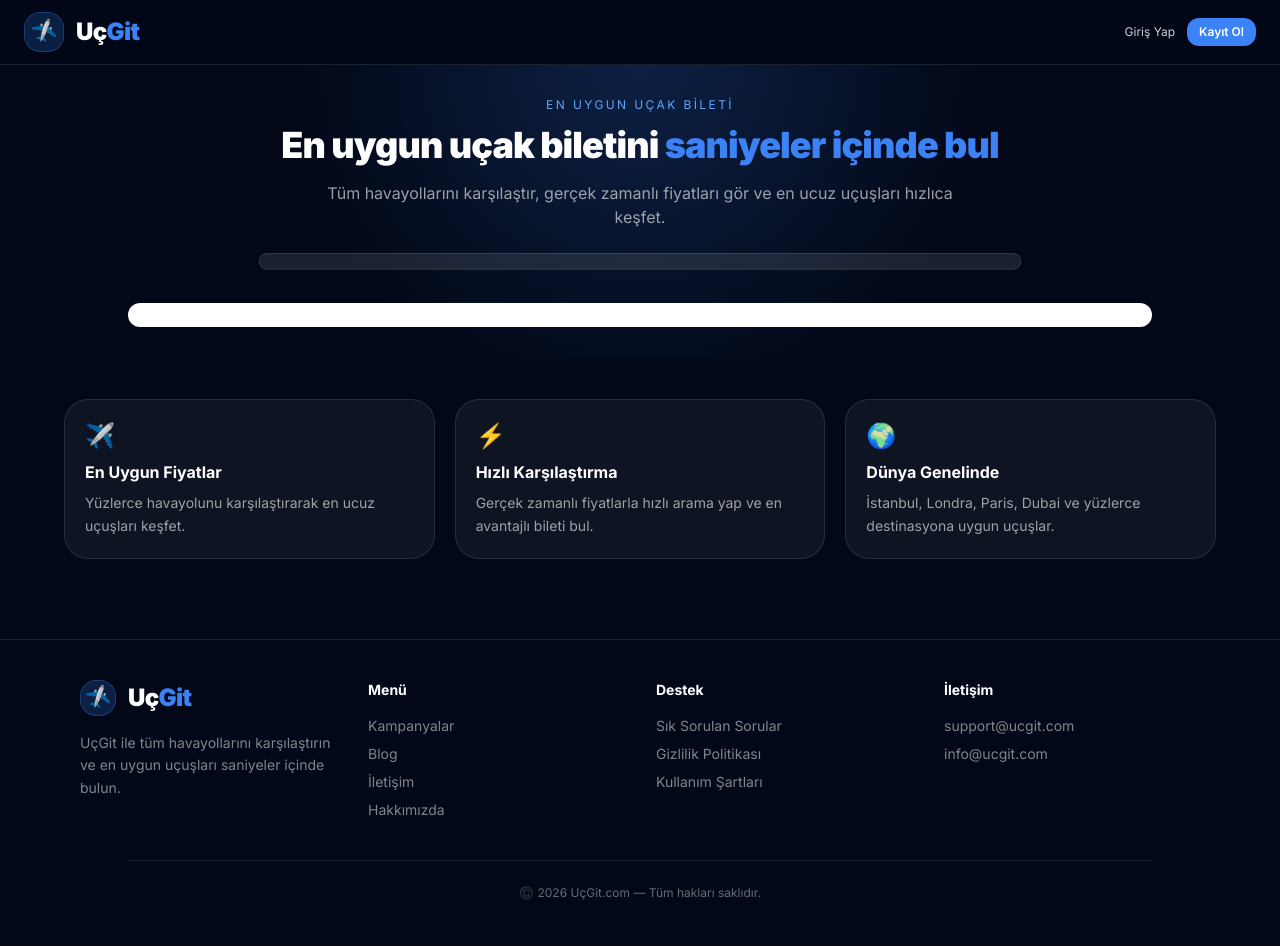
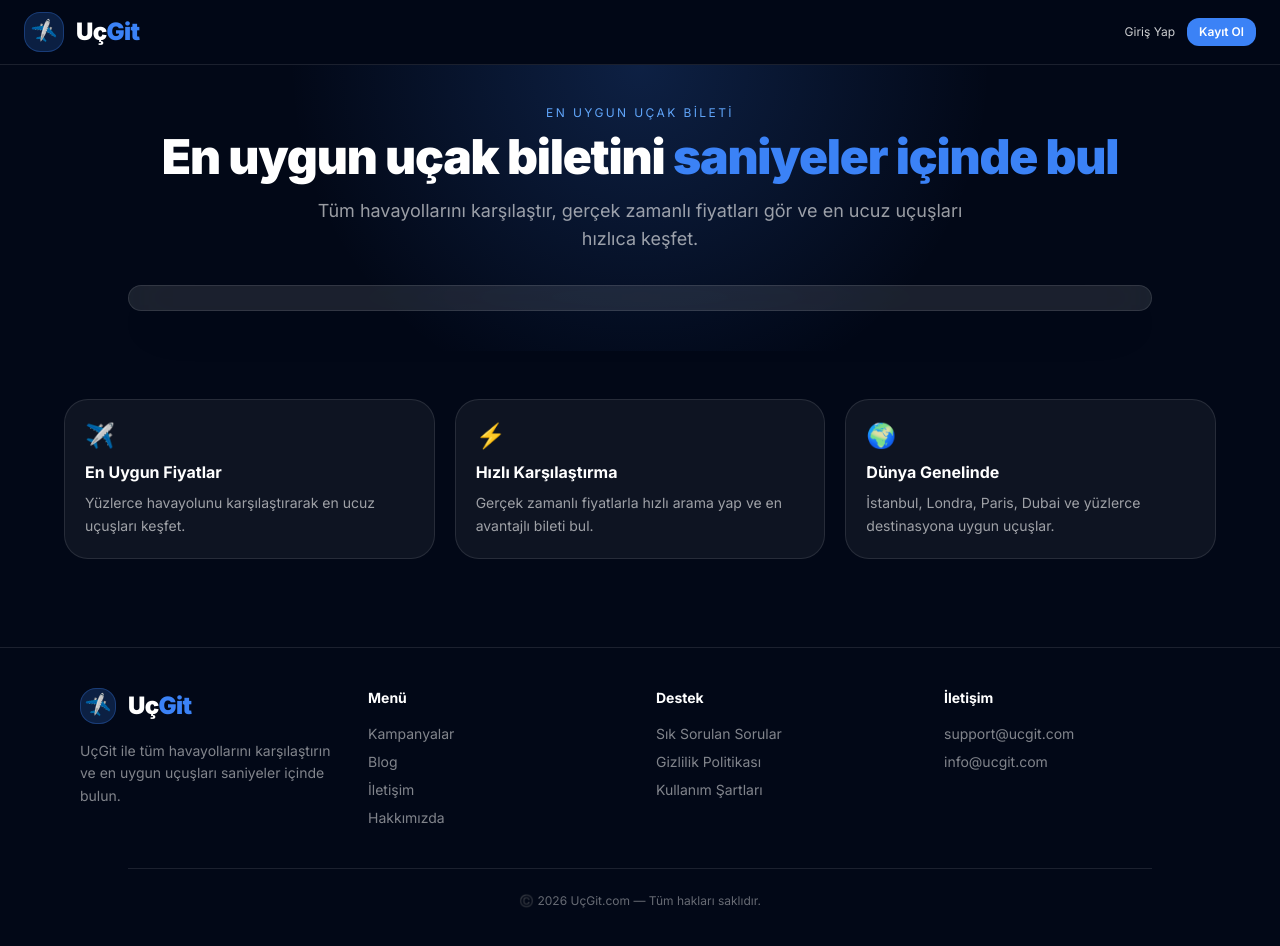
Before and after one commit to melihizzet/flight-platform, a Next.js app: page / in a window 1280 px wide. Shown: the top 946 px of the page. Built offline with nearby package versions, Linux system fonts and the light colour scheme.

Commit message:
upgrade twWoo

```diff
--- a/app/page.tsx
+++ b/app/page.tsx
@@ -1,5 +1,6 @@
 "use client";
 
+import Script from "next/script";
 import { Inter } from "next/font/google";
 
 const inter = Inter({
@@ -22,7 +23,8 @@ export default function HomePage() {
         iframe {
           width: 100% !important;
           max-width: 100% !important;
-          border-radius: 24px !important;
+          border-radius: 22px !important;
+          overflow: hidden !important;
         }
 
         body {
@@ -63,7 +65,7 @@ export default function HomePage() {
       </header>
 
       {/* HERO */}
-      <section className="relative py-8 px-4">
+      <section className="relative py-10 px-4">
 
         <div className="absolute inset-0 bg-[radial-gradient(circle_at_top,rgba(59,130,246,0.20),transparent_50%)]"></div>
 
@@ -73,39 +75,27 @@ export default function HomePage() {
             En Uygun Uçak Bileti
           </p>
 
-          <h1 className="text-xl md:text-4xl font-black leading-tight mb-4 tracking-tight">
+          <h1 className="text-2xl md:text-5xl font-black leading-tight mb-4 tracking-tight">
             En uygun uçak biletini{" "}
             <span className="text-blue-500">
               saniyeler içinde bul
             </span>
           </h1>
 
-          <p className="text-sm md:text-base text-white/60 max-w-2xl mx-auto mb-6 leading-relaxed">
+          <p className="text-sm md:text-lg text-white/60 max-w-2xl mx-auto mb-8 leading-relaxed">
             Tüm havayollarını karşılaştır, gerçek zamanlı fiyatları gör
             ve en ucuz uçuşları hızlıca keşfet.
           </p>
 
-          {/* SEARCH */}
+          {/* SEARCH WIDGET */}
           <div className="max-w-5xl mx-auto">
 
-            <div className="bg-white/10 border border-white/10 rounded-[28px] p-2 shadow-2xl overflow-visible max-w-[820px] mx-auto scale-[0.93] origin-top">
+            <div className="bg-white/10 border border-white/10 rounded-[30px] p-3 shadow-2xl overflow-hidden backdrop-blur-xl">
 
-              <script
-                async
+              <Script
+                strategy="afterInteractive"
                 src="https://tpwdg.com/content?currency=try&trs=533807&shmarker=733574&show_hotels=true&powered_by=true&locale=tr&searchUrl=www.aviasales.com%2Fsearch&primary_override=%233B82F6&color_button=%2332a8dd&color_icons=%2332a8dd&dark=%23262626&light=%23FFFFFF&secondary=%23FFFFFF&special=%23C4C4C4&color_focused=%2332a8dd&border_radius=15&no_labels=&plain=true&promo_id=7879&campaign_id=100"
-                charSet="utf-8"
-              ></script>
-
-            </div>
-
-            {/* POPULAR ROUTES */}
-            <div className="mt-8 bg-white rounded-3xl p-3 overflow-hidden shadow-2xl">
-
-              <script
-                async
-                src="https://tpwdg.com/content?currency=try&trs=533807&shmarker=733574&locale=en&powered_by=true&limit=4&primary_color=3B82F6&results_background_color=0F172A&form_background_color=0F172A&campaign_id=111&promo_id=3411"
-                charSet="utf-8"
-              ></script>
+              />
 
             </div>
 
@@ -115,7 +105,7 @@ export default function HomePage() {
       </section>
 
       {/* FEATURES */}
-      <section className="py-10 px-4">
+      <section className="py-12 px-4">
         <div className="max-w-6xl mx-auto grid md:grid-cols-3 gap-5">
 
           <div className="bg-white/5 border border-white/10 rounded-3xl p-5">
@@ -162,6 +152,7 @@ export default function HomePage() {
 
         <div className="max-w-6xl mx-auto px-4 grid md:grid-cols-4 gap-8">
 
+          {/* BRAND */}
           <div>
 
             <a href="/" className="flex items-center gap-3 mb-4">
@@ -184,6 +175,7 @@ export default function HomePage() {
 
           </div>
 
+          {/* MENU */}
           <div>
 
             <h4 className="font-bold mb-4 text-sm">
@@ -212,6 +204,7 @@ export default function HomePage() {
 
           </div>
 
+          {/* SUPPORT */}
           <div>
 
             <h4 className="font-bold mb-4 text-sm">
@@ -236,6 +229,7 @@ export default function HomePage() {
 
           </div>
 
+          {/* CONTACT */}
           <div>
 
             <h4 className="font-bold mb-4 text-sm">
@@ -253,6 +247,7 @@ export default function HomePage() {
 
         </div>
 
+        {/* COPYRIGHT */}
         <div className="max-w-5xl mx-auto px-6 mt-10 pt-6 border-t border-white/10 text-center text-xs text-white/40">
           ©️ 2026 UçGit.com — Tüm hakları saklıdır.
         </div>
```
